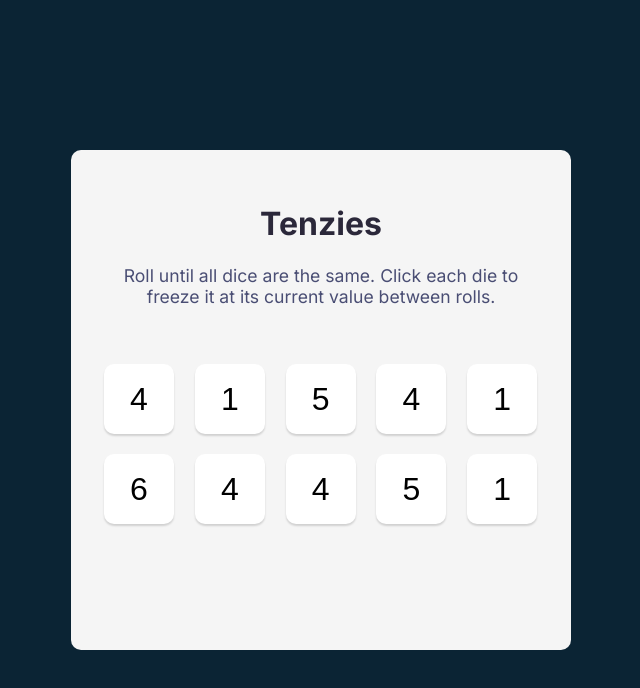
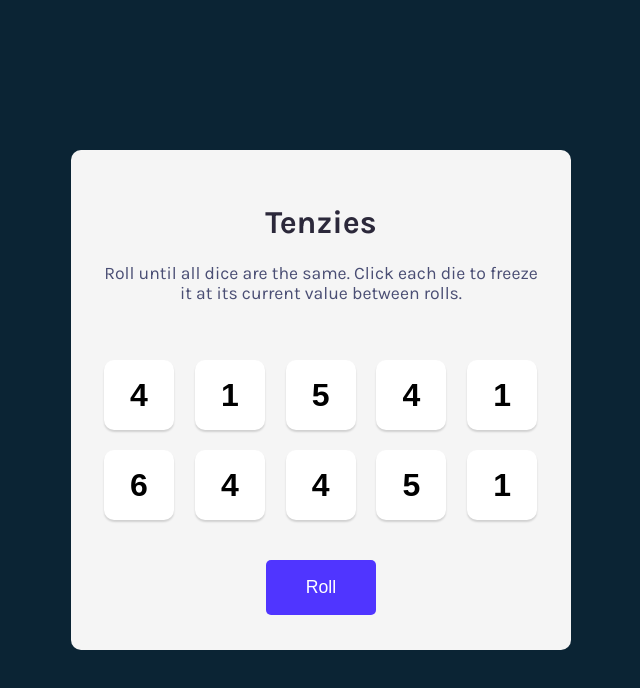
Before and after one commit to UxmalCuellar/tenzies, a React (Vite) app: page / in a window 1280 px wide. Shown: the top 688 px of the page, without its empty margins (319-959 px from the left). Built offline with nearby package versions, Linux system fonts and the light colour scheme.

Commit message:
Updated font and added roll dice button that generates new dice

```diff
--- a/index.html
+++ b/index.html
@@ -5,7 +5,7 @@
     <link rel="icon" type="image/svg+xml" href="/vite.svg" />
     <link rel="preconnect" href="https://fonts.googleapis.com">
     <link rel="preconnect" href="https://fonts.gstatic.com" crossorigin>
-    <link href="https://fonts.googleapis.com/css2?family=Inter:ital,opsz,wght@0,14..32,100..900;1,14..32,100..900&display=swap" rel="stylesheet">
+    <link href="https://fonts.googleapis.com/css2?family=Karla:ital,wght@0,200..800;1,200..800&display=swap" rel="stylesheet">
     <meta name="viewport" content="width=device-width, initial-scale=1.0" />
     <title>Tenzies</title>
   </head>
--- a/src/components/Main.jsx
+++ b/src/components/Main.jsx
@@ -7,6 +7,9 @@ export default function Main() {
 
   function generateAllNewDice() {
     return Array.from({length: 10}, () => Math.ceil(Math.random() * 6))
+  }
+  function rollDice() {
+    setDice(generateAllNewDice)
   }
 
   return (
@@ -19,6 +22,7 @@ export default function Main() {
 
           {diceElements}
         </div>
+        <button className="roll-btn" onClick={rollDice}>Roll</button>
       </main>
 
     </>
--- a/src/index.scss
+++ b/src/index.scss
@@ -3,7 +3,7 @@ $lightBgColor:#f5f5f5;
 $greenHL:#59E391;
 $darkText:#2B283A;
 $lightText:#4A4E74;
-$button:#5035FF;
+$buttonColor:#5035FF;
 
 * {
     box-sizing: border-box;
@@ -31,7 +31,7 @@ main {
     background-color: $lightBgColor;
     height: 100%;
     border-radius: 10px;
-    font-family:Inter, sans-serf;
+    font-family:Karla, sans-serf;
     text-align: center;
     padding: 33px;
     h1 {
@@ -43,14 +43,17 @@ main {
       padding-bottom: 40px;
     }
 }
+
 .die-container {
   display:grid;
   grid-template-columns: repeat(5, 1fr);
   gap: 20px;
+  padding-bottom: 40px;
 }
 
  .die-button {
    font-size: 2rem;
+   font-weight: bold;
    height: 70px;
    width: 70px;
    border-radius: 10px;
@@ -66,3 +69,17 @@ main {
      transform:scale(0.97);
    }
  }
+ .roll-btn {
+    background-color: $buttonColor;
+    padding: 17px 40px;
+    font-size: 1.1rem;
+    color:#fff;
+    border-radius: 5px;
+    border: none;
+   &:hover{
+   box-shadow: 0px 2px 2px 0px rgba(0,0,0,0.25);
+ }
+   &:active {
+     transform:scale(0.97);
+   }
+ }
```
